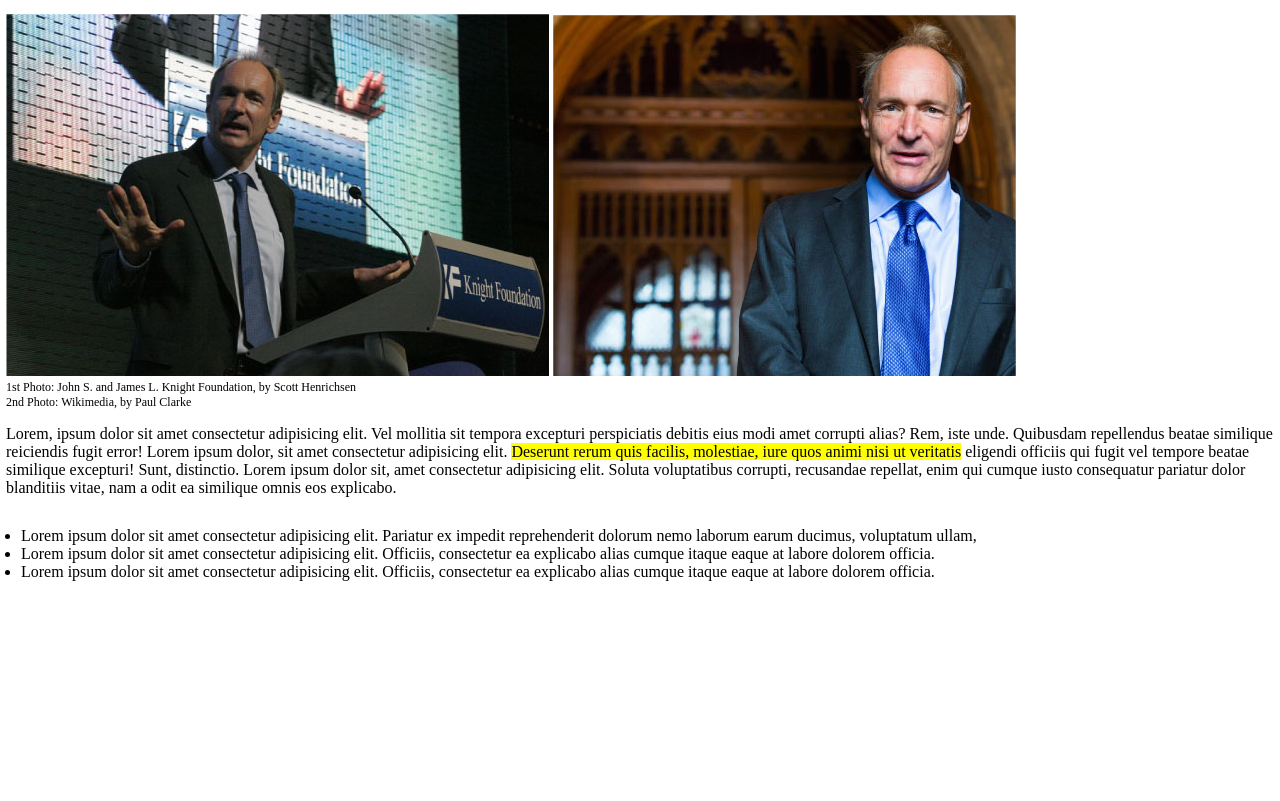
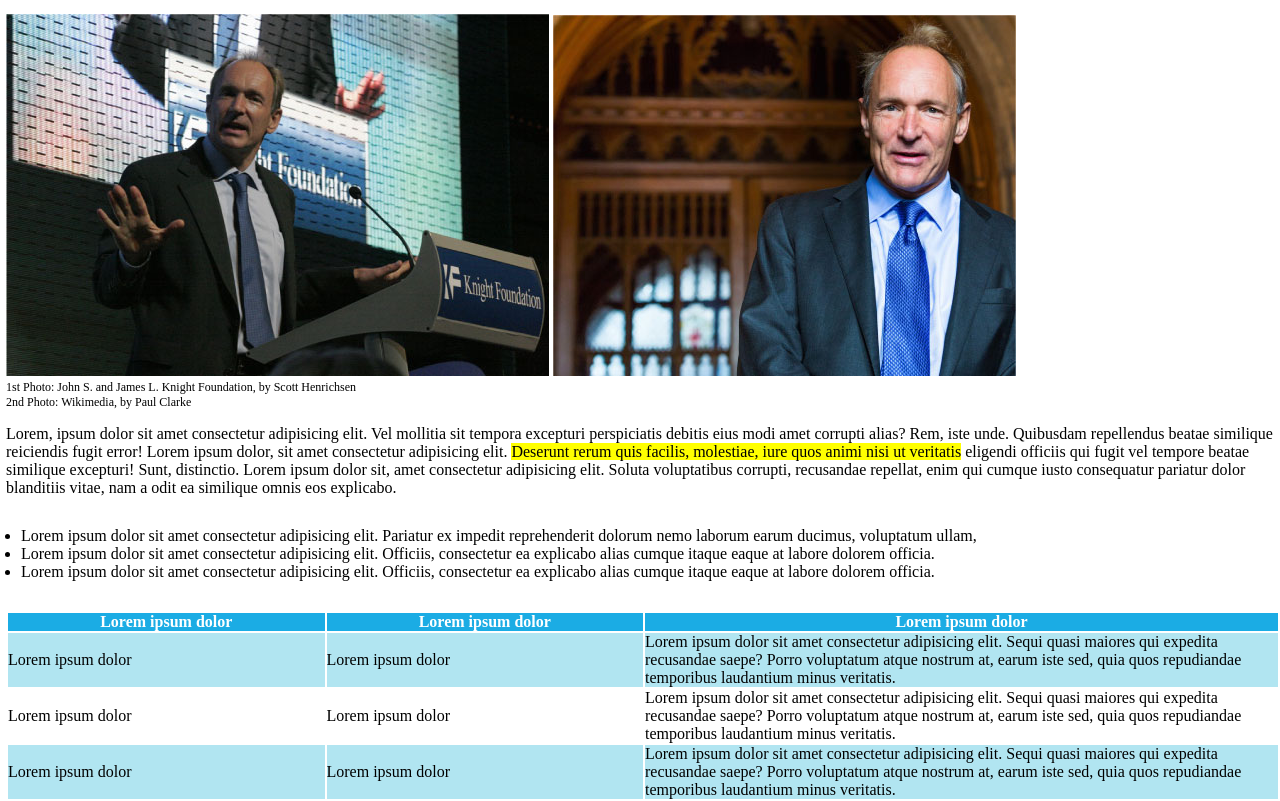
Before and after one commit to mannuccimattia/html-css-booleaner, a plain HTML site: page index.html in a window 1280 px wide. Shown: the part 294-1095 px from the top of the page. Before the commit the page ends 905 px from the top, so only its background shows below. Drawn offline with Linux system fonts and the light colour scheme.

Commit message:
[UPD] Done section table

```diff
--- a/css/style.css
+++ b/css/style.css
@@ -19,7 +19,6 @@ header{
 }
 
 .format{
-  /* width: 1080px; */
   padding-left: 6px;
   margin: 0 auto;
 }
@@ -63,3 +62,16 @@ ul{
   margin-top: 30px;
   margin-bottom: 30px;
 }
+
+thead{
+  background-color: #1BACE4;
+  color: white;
+}
+
+.lblue{
+  background-color: #B1E5F1;
+}
+
+.short_text {
+  width: 25%;
+}
--- a/index.html
+++ b/index.html
@@ -25,14 +25,42 @@
       </div>
    </main>
    <!-- section w/ list -->
-    <section class="format" id="lorem_list">
+    <div class="format" id="lorem_list">
       <p>Lorem, ipsum dolor sit amet consectetur adipisicing elit. Vel mollitia sit tempora excepturi perspiciatis debitis eius modi amet corrupti alias? Rem, iste unde. Quibusdam repellendus beatae similique reiciendis fugit error! Lorem ipsum dolor, sit amet consectetur adipisicing elit. <span class="highlight">Deserunt rerum quis facilis, molestiae, iure quos animi nisi ut veritatis</span> eligendi officiis qui fugit vel tempore beatae similique excepturi! Sunt, distinctio. Lorem ipsum dolor sit, amet consectetur adipisicing elit. Soluta voluptatibus corrupti, recusandae repellat, enim qui cumque iusto consequatur pariatur dolor blanditiis vitae, nam a odit ea similique omnis eos explicabo.</p>
       <ul>
         <li>Lorem ipsum dolor sit amet consectetur adipisicing elit. Pariatur ex impedit reprehenderit dolorum nemo laborum earum ducimus, voluptatum ullam,</li>
         <li>Lorem ipsum dolor sit amet consectetur adipisicing elit. Officiis, consectetur ea explicabo alias cumque itaque eaque at labore dolorem officia.</li>
         <li>Lorem ipsum dolor sit amet consectetur adipisicing elit. Officiis, consectetur ea explicabo alias cumque itaque eaque at labore dolorem officia.</li>
       </ul>
-    </section>
-    <!--  -->
+    </div>
+    <!-- section table -->
+    <div class="format">
+      <table>
+        <thead>
+          <tr>
+            <th class="short_text">Lorem ipsum dolor</th>
+            <th class="short_text">Lorem ipsum dolor</th>
+            <th class="long_text">Lorem ipsum dolor</th>
+          </tr>
+        </thead>
+        <tbody>
+          <tr class="lblue">
+            <td class="short_text">Lorem ipsum dolor</td>
+            <td class="short_text">Lorem ipsum dolor</td>
+            <td class="long_text">Lorem ipsum dolor sit amet consectetur adipisicing elit. Sequi quasi maiores qui expedita recusandae saepe? Porro voluptatum atque nostrum at, earum iste sed, quia quos repudiandae temporibus laudantium minus veritatis.</td>
+          </tr>
+          <tr>
+            <td class="short_text">Lorem ipsum dolor</td>
+            <td class="short_text">Lorem ipsum dolor</td>
+            <td class="long_text">Lorem ipsum dolor sit amet consectetur adipisicing elit. Sequi quasi maiores qui expedita recusandae saepe? Porro voluptatum atque nostrum at, earum iste sed, quia quos repudiandae temporibus laudantium minus veritatis.</td>
+          </tr>
+          <tr class="lblue">
+            <td>Lorem ipsum dolor</td>
+            <td>Lorem ipsum dolor</td>
+            <td>Lorem ipsum dolor sit amet consectetur adipisicing elit. Sequi quasi maiores qui expedita recusandae saepe? Porro voluptatum atque nostrum at, earum iste sed, quia quos repudiandae temporibus laudantium minus veritatis.</td>
+          </tr>
+        </tbody>
+      </table>
+    </div>
 </body>
 </html>
```
